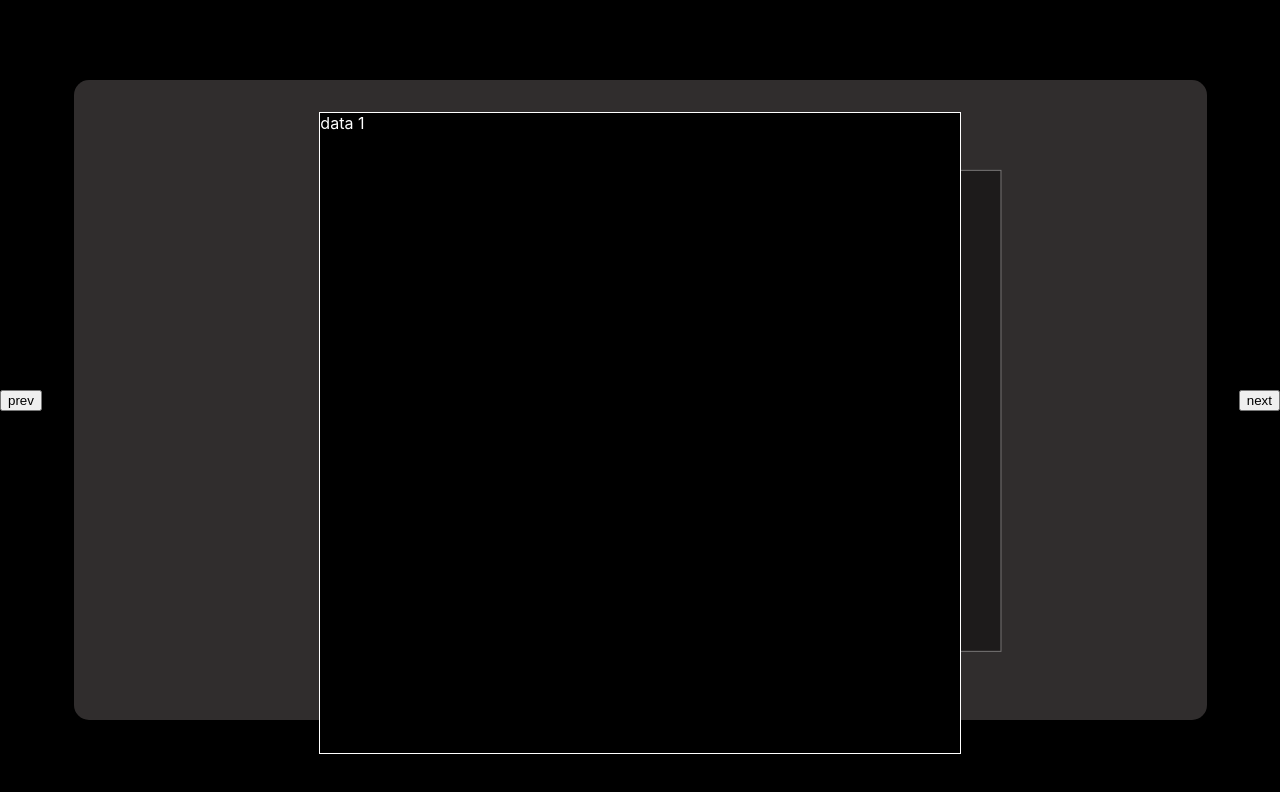
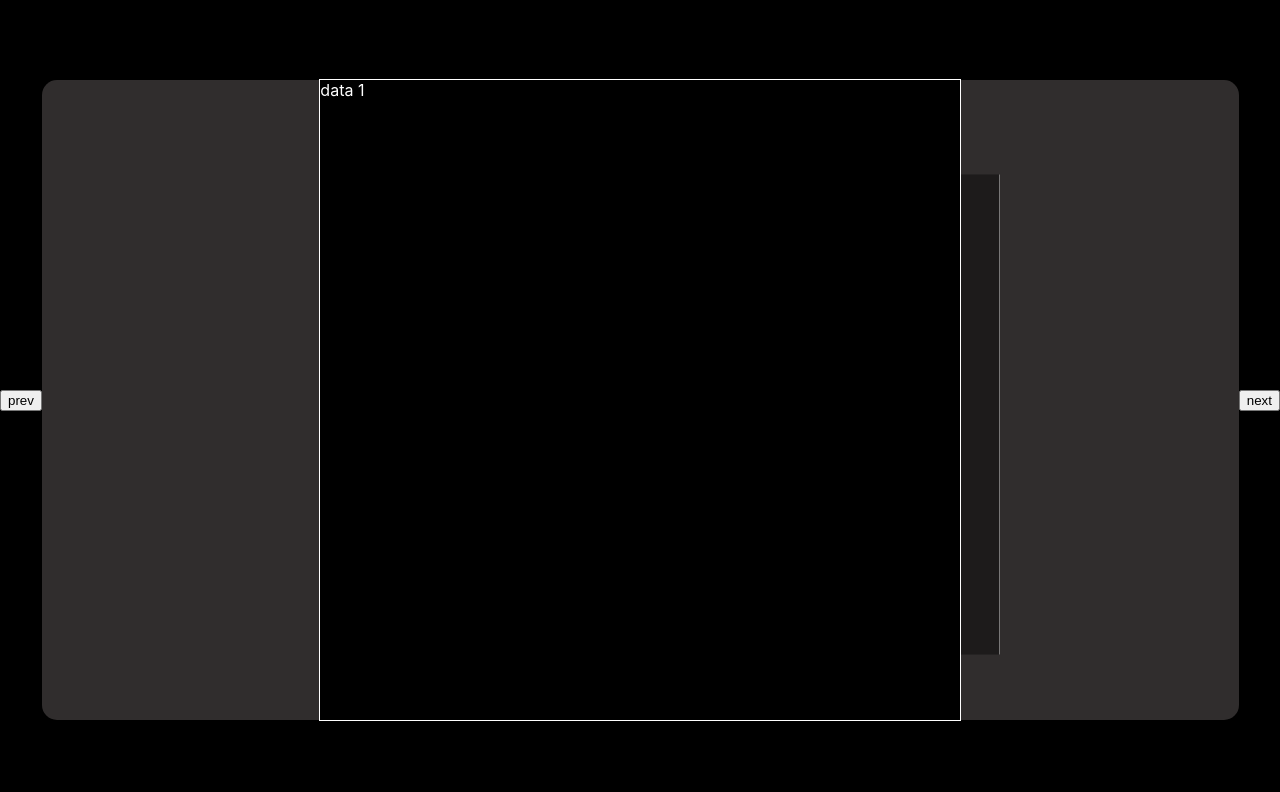
Before and after one commit to SonnyJimm/protofolio, a React (Create React App) app: page / in a window 1280 px wide. Shown: the top 792 px of the page. Built offline with nearby package versions, Linux system fonts and the light colour scheme.

Commit message:
fader group successfully added

```diff
--- a/src/App.css
+++ b/src/App.css
@@ -3,10 +3,11 @@
   width: 100vw;
   display: flex;
   align-items: center;
+  justify-content: center;
   overflow: hidden;
 }
 
-.container {
+.cards {
   width: 100vw;
   height: 80vh;
   color: white;
@@ -14,12 +15,34 @@
   box-sizing: border-box;
   overflow: hidden;
   display: flex;
-  padding: 2rem;
   justify-content: center;
+  align-items: center;
   border-radius: 15px;
-  margin: 2rem;
 }
-.cards {
+.card {
+  width: 50rem;
+  height: 40rem;
+  display: flex;
+  position: absolute;
+  background-size: cover;
+  /* background-color:aqua; */
+  transition: all 1s;
+  justify-content: center;
+  align-items: center;
+  /* opacity: 0.5; */
+}
+.card-content{
+  z-index: 3;
+  width: 40rem;
+  height: 40rem;
+  border: 1px solid white;
+  overflow: hidden;
+  background-color: black;
+  opacity: 1;
+  display: flex;
+}
+
+/* .card {
   width: 40rem;
   height: 40rem;
   border: 1px solid white;
@@ -28,8 +51,9 @@
   position: absolute;
   background-size: cover;
   background-color: black;
-  transition:all 1s ;
-}
+  transition: all 1s;
+} */
+
 .inactive-left {
   width: 30rem;
   height: 30rem;
@@ -38,7 +62,7 @@
   left: calc(20%);
   top: calc(25%); */
   /* flex: 1; */
-  transform: translate(-25%,12%);
+  transform: translate(-25%, 3%);
   z-index: 1;
   opacity: 0.1;
   /* transition: all 1s linear; */
@@ -48,7 +72,7 @@
   width: 30rem;
   height: 30rem;
   overflow: hidden;
-  transform: translate(25%,12%);
+  transform: translate(25%, 3%);
   /* flex: 1; */
   /* transform: translate(25%); */
   /*
@@ -66,3 +90,81 @@
   /* flex: 2; */
   /* transition: all 1s ease-in; */
 }
+.card-fader {
+  z-index: 1;
+  width: 40rem;
+  height: 40rem;
+  border: 1px solid white;
+  /* overflow: hidden; */
+  display: flex;
+  position: absolute;
+  background-size: cover;
+  background-color: white;
+  transition: opacity 1500ms;
+  pointer-events: none;
+}
+.card-fader-group {
+  z-index: 1;
+  width: 40rem;
+  height: 40rem;
+  border: 1px solid white;
+  /* overflow: hidden; */
+  display: flex;
+  position: absolute;
+  background-size: cover;
+  background-color: white;
+  opacity: 0;
+  transition: opacity 1500ms;
+  pointer-events: none;
+}
+
+.active:hover .card-fader-group {
+  opacity: 1;
+}
+
+.card-fader:nth-child(odd) {
+  animation: fade-left 3s linear infinite;
+}
+
+.card-fader:nth-child(even) {
+  animation: fade-right 3s linear infinite;
+}
+
+.card-fader:is(:nth-child(3), :nth-child(4)) {
+  animation-delay: 750ms;
+}
+
+.card-fader:is(:nth-child(5), :nth-child(6)) {
+  animation-delay: 1500ms;
+}
+
+.card-fader:is(:nth-child(7), :nth-child(8)) {
+  animation-delay: 2250ms;
+}
+@keyframes fade-left {
+  from {
+    scale: 1;
+    translate: 0%;
+    opacity: 1;
+  }
+
+  to {
+    scale: 0.8;
+    translate: -30%;
+    opacity: 0;
+  }
+}
+
+@keyframes fade-right {
+  from {
+    scale: 1;
+    translate: 0%;
+    opacity: 1;
+  }
+
+  to {
+    scale: 0.8;
+    translate: 30%;
+    opacity: 0;
+  }
+}
--- a/src/App.js
+++ b/src/App.js
@@ -25,7 +25,7 @@ function App() {
   return (
     <div className="app">
       <button onClick={prev}>prev</button>
-      <div className="container">
+      <div className="cards">
         <Card id={1} indexes={indexes}>
           data 1
         </Card>
@@ -48,7 +48,7 @@ function App() {
 }
 const Card = ({ id, indexes, children }) => {
   const classNameBuilder = () => {
-    let classes = "cards ";
+    let classes = "card ";
     if (indexes.current === id) {
       return classes + " active";
     }
@@ -66,11 +66,23 @@ const Card = ({ id, indexes, children }) => {
     }
   };
   return (
-    <>
-      <div key={id} className={classNameBuilder()}>
+    <div className={classNameBuilder()}>
+      <div key={id} className="card-content">
         {children}
       </div>
-    </>
+      {id === indexes.current && (
+        <div className="card-fader-group">
+          <div className="card-fader"> some elements</div>
+          <div className="card-fader"> some elements</div>
+          <div className="card-fader"> some elements</div>
+          <div className="card-fader"> some elements</div>
+          <div className="card-fader"> some elements</div>
+          <div className="card-fader"> some elements</div>
+          <div className="card-fader"> some elements</div>
+          <div className="card-fader"> some elements</div>
+        </div>
+      )}
+    </div>
   );
 };
 
```
